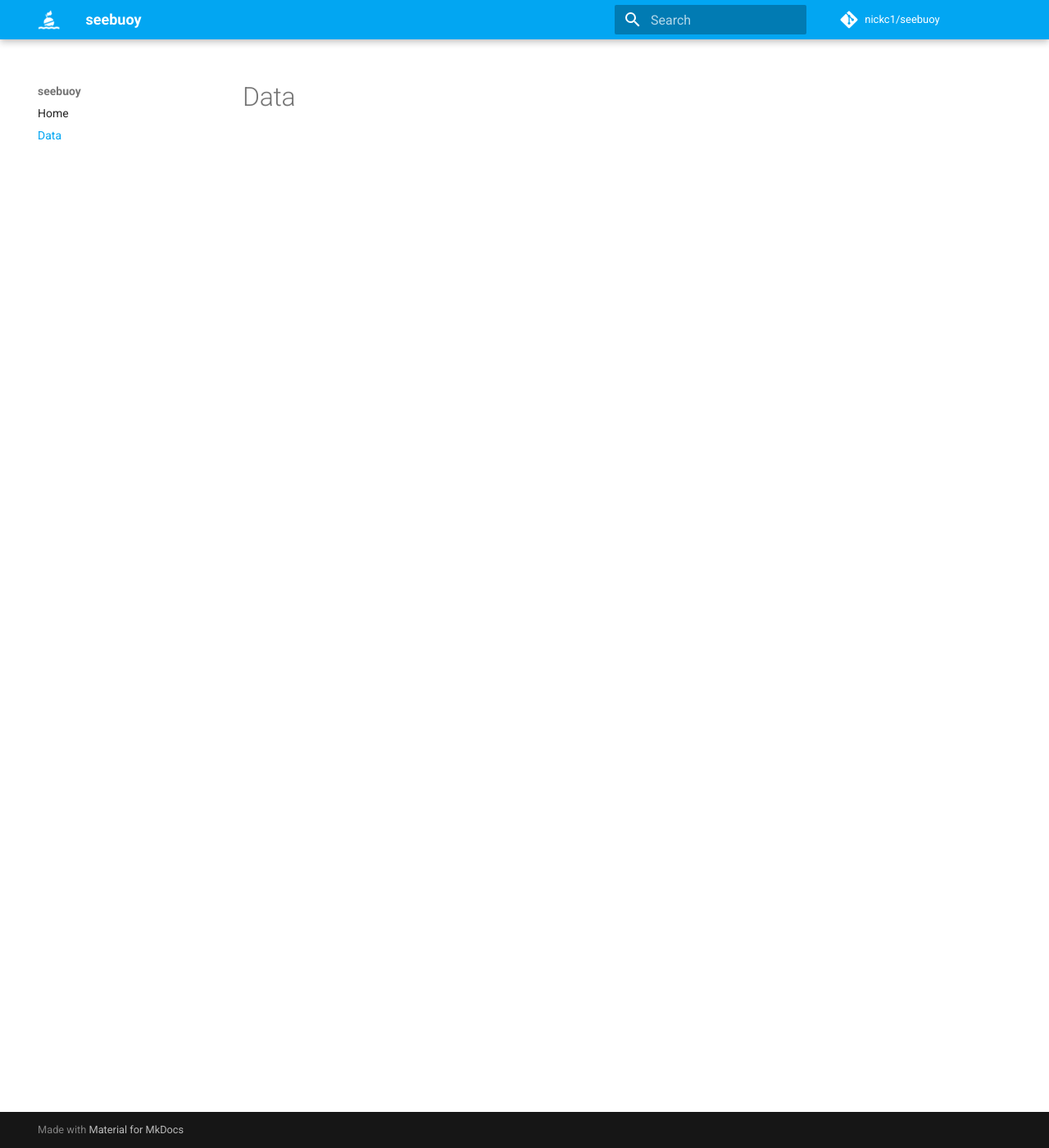
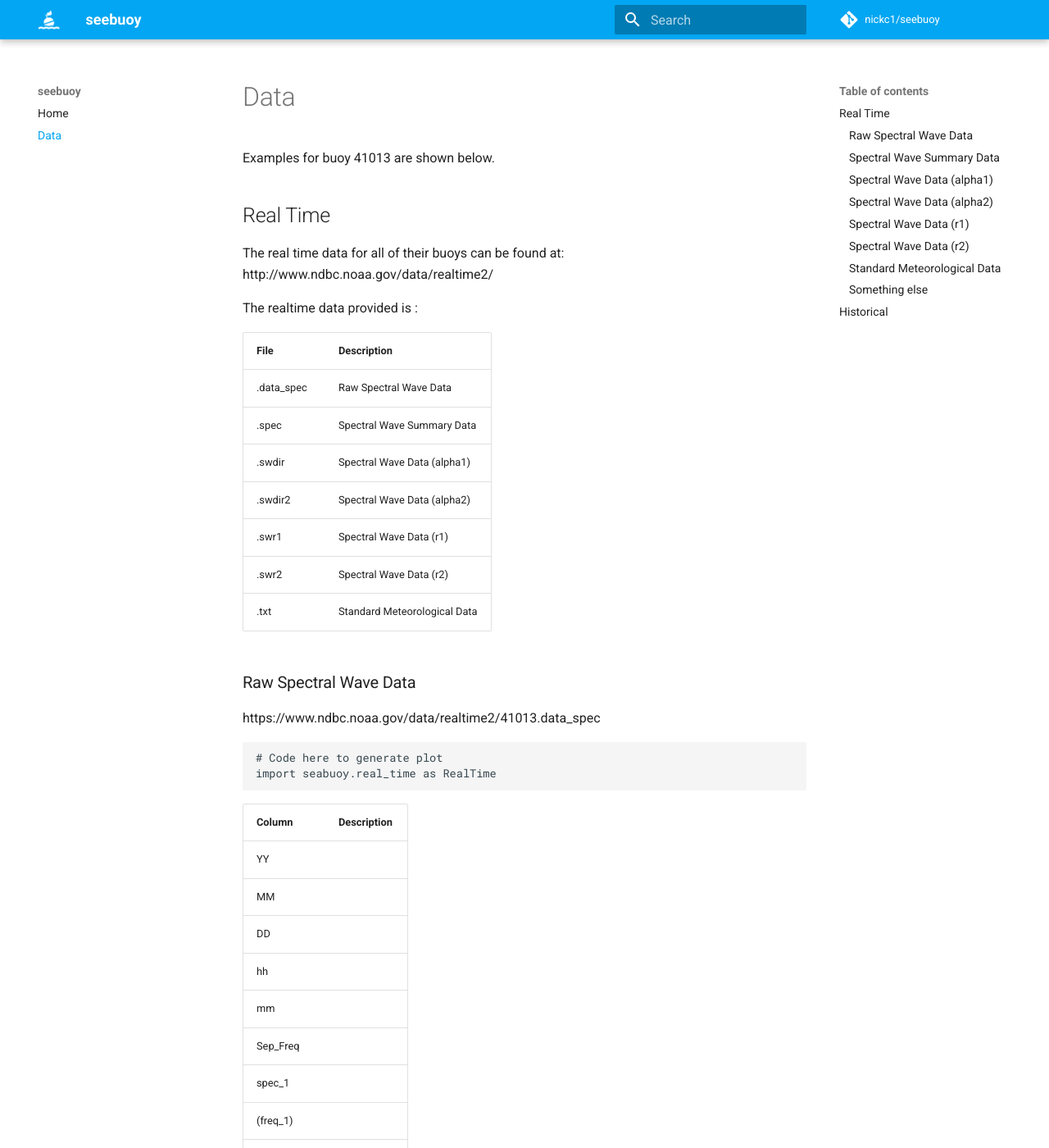
Before and after one commit to nickc1/seebuoy, an MkDocs documentation site: the page built from docs/data.md, in a window 1280 px wide and 1400 px high. Shown: the whole window at 82% size. Built offline with MkDocs 1.6.1 and Material for MkDocs 9.7.7, drawn with Linux system fonts in a browser that asks for light colours; comment, search, counter and statistics services are not loaded; some of the changed text lies outside the part shown.

Commit message:
added docs and cleaned up the toml file

````diff
--- a/docs/data.md
+++ b/docs/data.md
@@ -1 +1,79 @@
 # Data
+
+Examples for buoy 41013 are shown below.
+
+
+## Real Time
+
+The real time data for all of their buoys can be found at: http://www.ndbc.noaa.gov/data/realtime2/
+
+The realtime data provided is :
+
+|File         |Description
+|-------------|-----------------------
+|.data_spec   | Raw Spectral Wave Data
+|.spec        | Spectral Wave Summary Data
+|.swdir       |	Spectral Wave Data (alpha1)
+|.swdir2      |	Spectral Wave Data (alpha2)
+|.swr1        |	Spectral Wave Data (r1)
+|.swr2        |	Spectral Wave Data (r2)
+|.txt         |	Standard Meteorological Data
+
+
+### Raw Spectral Wave Data
+https://www.ndbc.noaa.gov/data/realtime2/41013.data_spec
+
+
+```python
+# Code here to generate plot
+import seabuoy.real_time as RealTime
+```
+
+
+| Column     | Description
+|------------|-------------
+| YY         |
+| MM         |
+| DD         |
+| hh         |
+| mm         |
+| Sep_Freq   |
+| spec_1     |
+| (freq_1)   |
+| spec_2     |
+| (freq_2)   |
+| spec_3     |
+| (freq_3)   |
+| ...        |
+
+
+### Spectral Wave Summary Data
+https://www.ndbc.noaa.gov/data/realtime2/41013.spec
+
+
+### Spectral Wave Data (alpha1)
+https://www.ndbc.noaa.gov/data/realtime2/41013.swdir
+
+
+### Spectral Wave Data (alpha2)
+https://www.ndbc.noaa.gov/data/realtime2/41013.swdir2
+
+
+### Spectral Wave Data (r1)
+https://www.ndbc.noaa.gov/data/realtime2/41013.swr1
+
+
+### Spectral Wave Data (r2)
+https://www.ndbc.noaa.gov/data/realtime2/41013.swr2
+
+### Standard Meteorological Data
+https://www.ndbc.noaa.gov/data/realtime2/41013.txt
+
+
+### Something else
+https://www.ndbc.noaa.gov/data/realtime2/41013.supl
+
+
+
+
+## Historical
--- a/pyproject.toml
+++ b/pyproject.toml
@@ -9,10 +9,11 @@ author-email = "nickcortale@gmail.com"
 home-page = "https://github.com/nickc1/seebuoy"
 classifiers = [
     "License :: OSI Approved :: MIT License",
-    "Development Status :: 1 - Beta",
+    "Development Status :: 3 - Alpha",
     "Intended Audience :: Developers",
     "Programming Language :: Python :: 3 :: Only",
-    "Topic :: Data :: Buoy :: Oceanography",
+    "Topic :: Scientific/Engineering",
+
 ]
 requires = [
     "pandas",
--- a/seebuoy/__init__.py
+++ b/seebuoy/__init__.py
@@ -0,0 +1,4 @@
+
+"""seebuoy - easily access ndbc data."""
+
+__version__ = "0.0.1"
````
Also changed, not shown: docs/index.md (+5 -1 lines), 1 other file.
